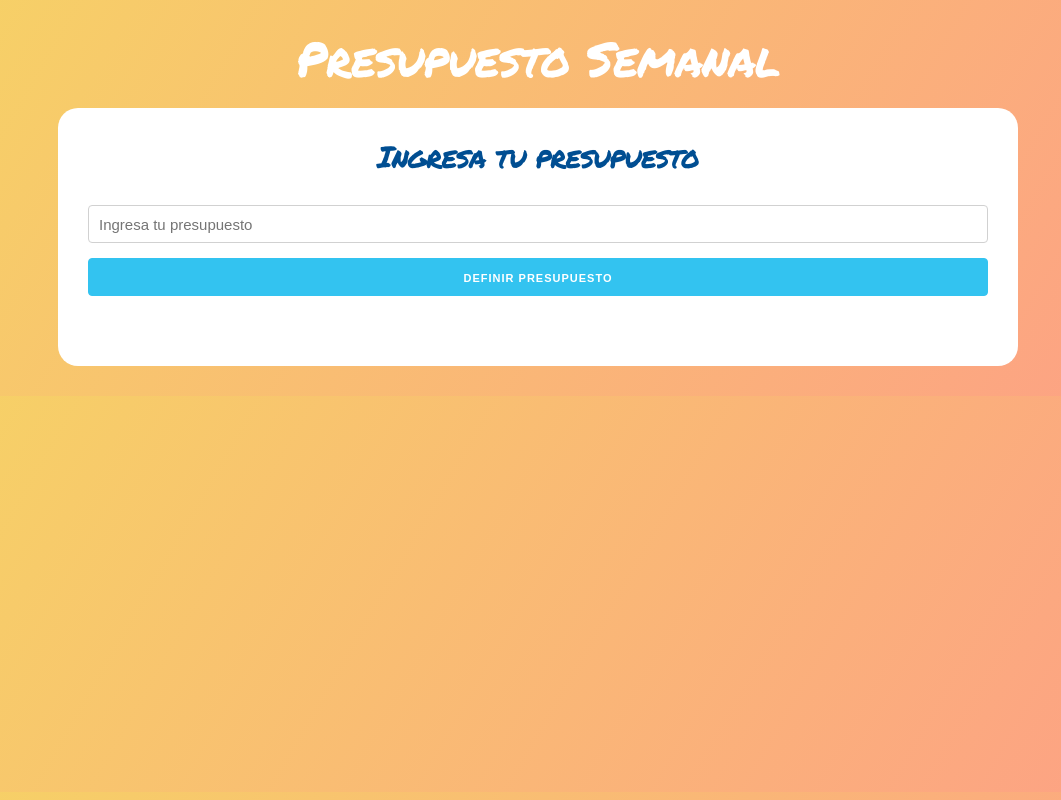
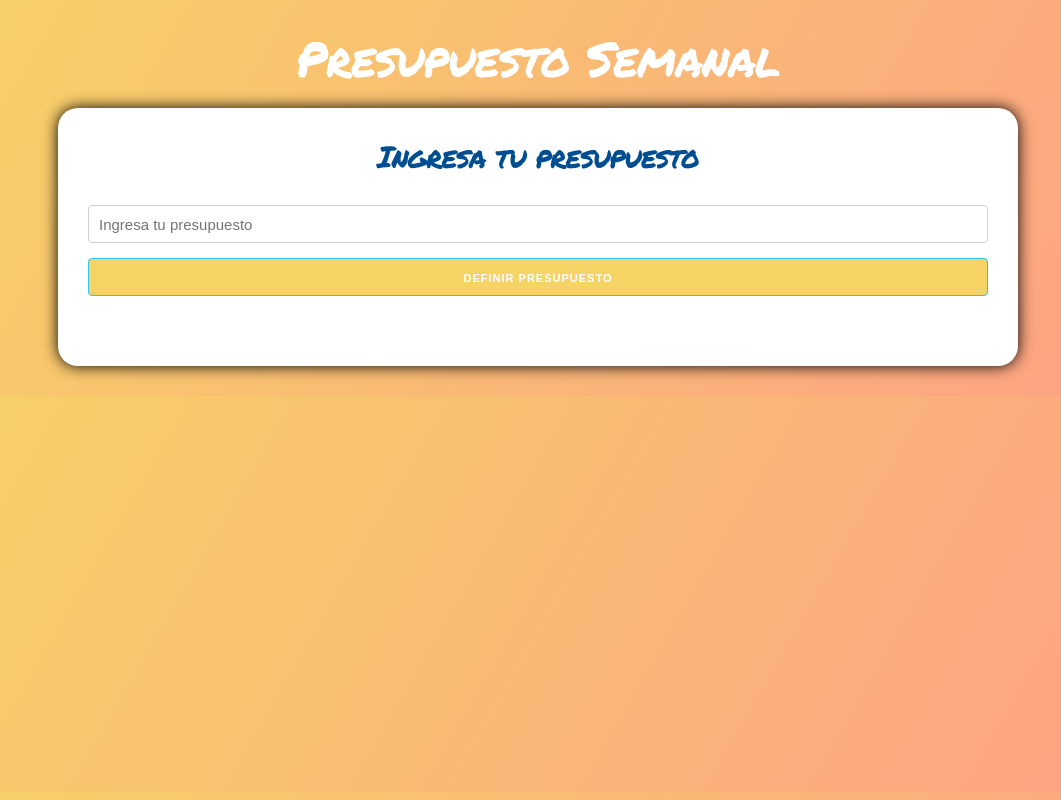
Before and after one commit to santiagoquinteroguarin/Budget-react-app, a React (Create React App) app: page / in a window 1280 px wide. Shown: the whole page, without its empty margins (102-1163 px from the left). Built offline with nearby package versions, Linux system fonts and the light colour scheme; the HTML template or start-up script is replaced by a standard one.

Commit message:
modify css

```diff
--- a/src/components/Form.js
+++ b/src/components/Form.js
@@ -70,7 +70,7 @@ const Form = ({setSavedExpense, setSavedCreateExpense}) => {
             <input
                 type="submit"
                 className="button-primary u-full-width"
-                value="Agredar Gasto"
+                value="Agregar Gasto"
             />
         </form>
     );
--- a/src/index.css
+++ b/src/index.css
@@ -1,5 +1,11 @@
 .alert p {
     margin-bottom: 0!important;
+}
+
+.button-primary {
+    background-color:  #f6d365 !important;
+    outline: none;
+    border: none;
 }
 
 body {
@@ -15,13 +21,14 @@ header {
 }
 
 .content {
-    padding:20px;
+    padding: 20px;
 }
 
 .main-content {
     background-color: white;
     padding: 30px;
     border-radius: 20px;
+    box-shadow: 0px 0px 15px 0px black;
 }
 
 .expenses p{
@@ -33,7 +40,7 @@ header {
     font-weight: normal;
 }
 
-#expenses {
+.expenses {
     margin-bottom: 30px;
 }
 
```
Also changed, not shown: 1 other file (tests, documents, lock files or other folders).
